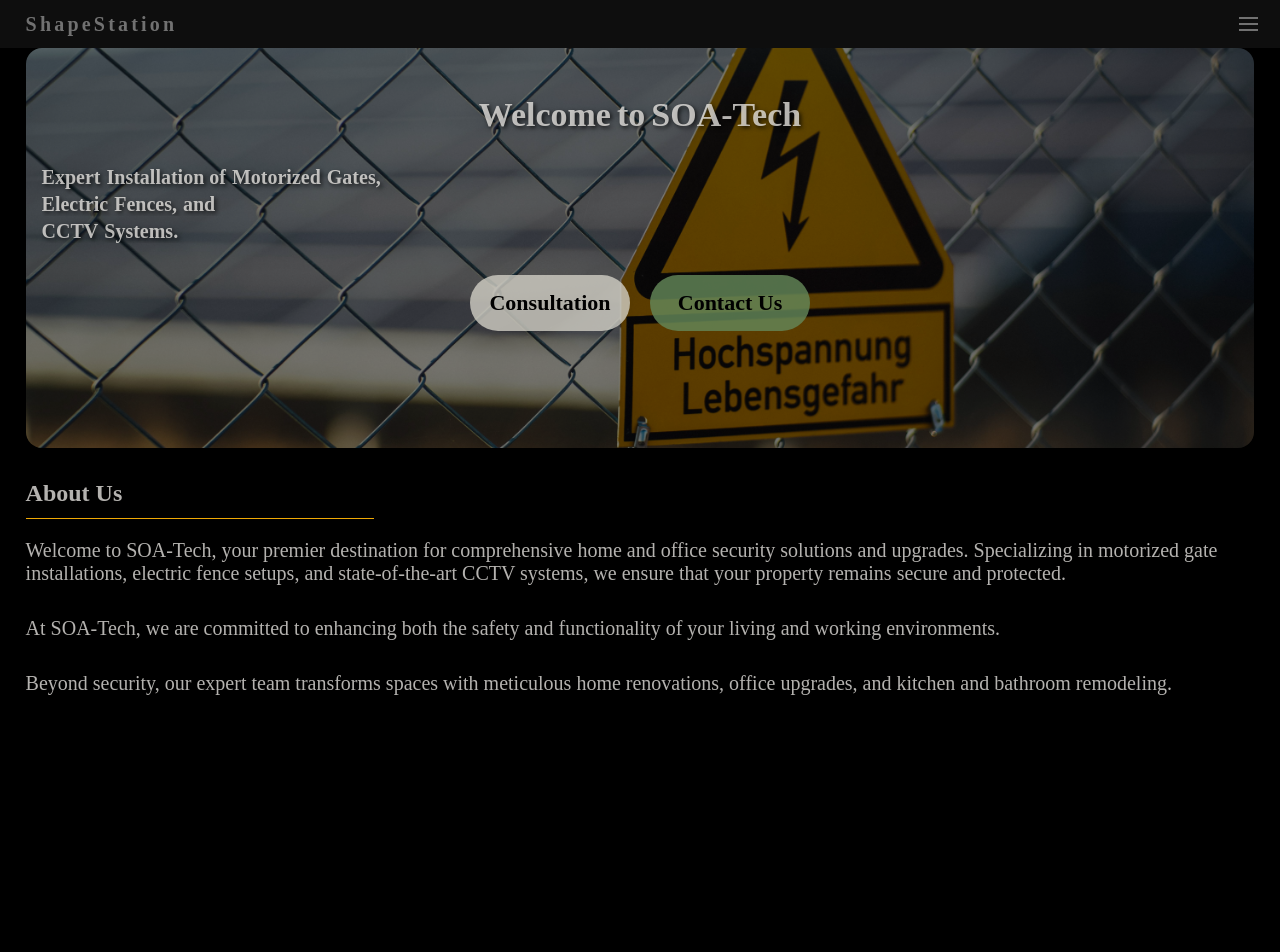
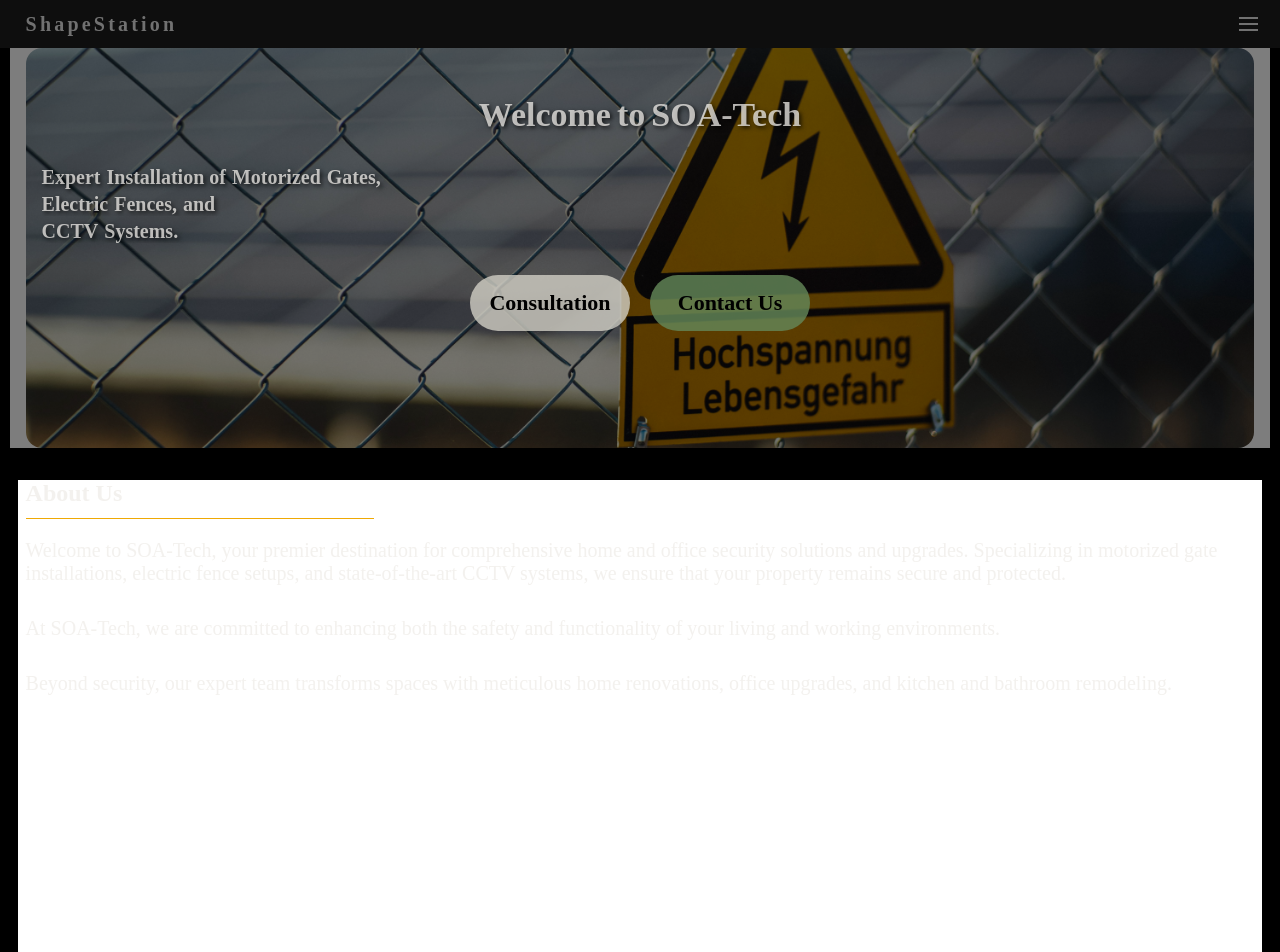
Before and after one commit to firemasterleo/shapestation2, a Vue app: page /TestPage in a window 1280 px wide. Shown: the top 952 px of the page. Built offline with nearby package versions, Linux system fonts and the light colour scheme.

Commit message:
Update TestPage.vue

```diff
--- a/src/components/TestPage.vue
+++ b/src/components/TestPage.vue
@@ -112,7 +112,7 @@
     .section1 {
         position: relative;
         height: 50vh;
-        // background-color: black;
+        background-color: rgb(255, 255, 255);
         width: 100%;
         overflow: hidden;
 
@@ -311,7 +311,7 @@
             position: relative;
             z-index: 3;
             height: 30rem;
-            background-color: rgb(0, 0, 0);
+            background-color: rgb(255, 255, 255);
             margin-top: 2rem;
 
             margin-inline: 0.5rem;
```
